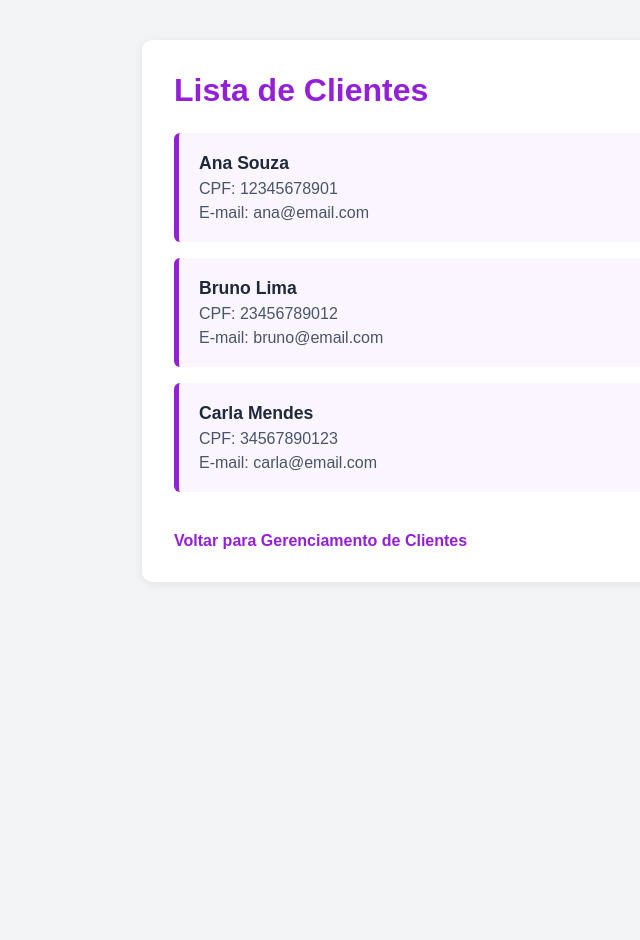
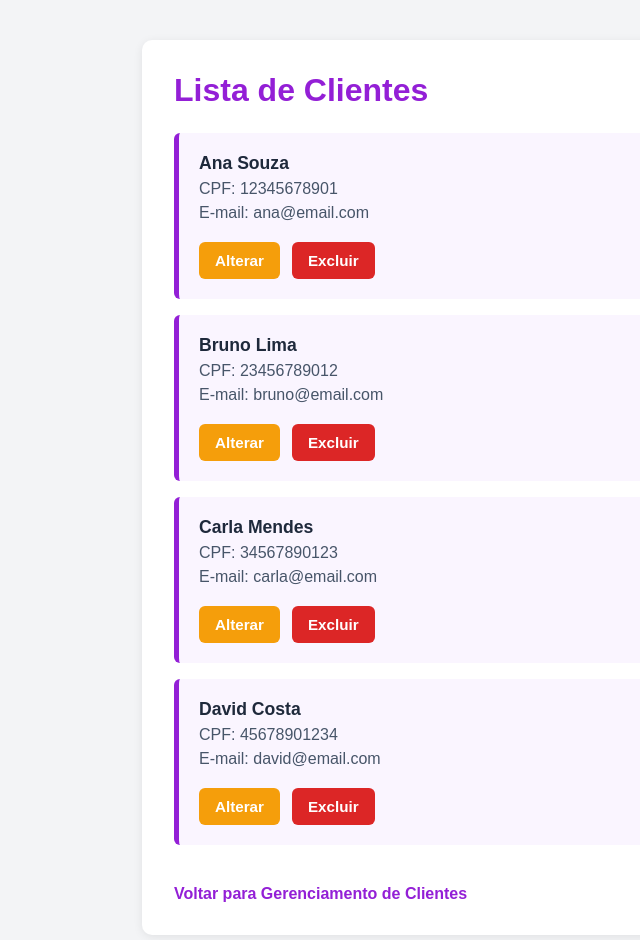
Before and after one commit to dianabriansouza/desenvolvimento-web-III-front, a React (Vite) app: page /clientes/listar in a window 1280 px wide. Shown: the top 940 px of the page, without its empty margins (48-688 px from the left). Before the commit the page ends 840 px from the top, so only its background shows below. Built offline with nearby package versions, Linux system fonts and the light colour scheme.

Commit message:
novo commit

```diff
--- a/src/App.css
+++ b/src/App.css
@@ -307,3 +307,38 @@
     grid-template-columns: 1fr;
   }
 }
+
+/* Ações da listagem de clientes */
+.acoes-cliente {
+ display: flex;
+ gap: 12px;
+ margin-top: 14px;
+}
+.botao-alterar,
+.botao-excluir {
+ padding: 10px 16px;
+ border: none;
+ border-radius: 6px;
+ color: #ffffff;
+ font-size: 0.95rem;
+ font-weight: 600;
+ text-decoration: none;
+ cursor: pointer;
+ transition:
+ background-color 0.2s,
+ transform 0.2s;
+}
+.botao-alterar {
+ background-color: #f59e0b;
+}
+.botao-alterar:hover {
+ background-color: #d97706;
+ transform: translateY(-2px);
+}
+.botao-excluir {
+ background-color: #dc2626;
+}
+.botao-excluir:hover {
+ background-color: #b91c1c;
+ transform: translateY(-2px);
+}
--- a/src/App.jsx
+++ b/src/App.jsx
@@ -1,6 +1,7 @@
 import Clientes from './pages/Clientes'
 import ListaClientes from './pages/ListaClientes'
 import CadastroCliente from './pages/CadastroCliente'
+import EditarCliente from './pages/EditarCliente'
 import clientesIniciais from './data/clientes'
 import { useState } from 'react'
 import { Routes, Route } from 'react-router'
@@ -55,6 +56,16 @@ function App() {
             listaAtual.filter((cliente) => cliente.id !== id)
         )
       }
+
+          function alterarCliente(clienteAtualizado) {
+             setClientes((listaAtual) =>
+              listaAtual.map((cliente) =>
+                cliente.id === clienteAtualizado.id
+                  ? clienteAtualizado
+                  : cliente
+              )
+            )
+}
         return (
 
     <Routes>
@@ -120,6 +131,16 @@ function App() {
         />
       }
     />
+        <Route
+        path="/clientes/editar/:id"
+        element={
+          <EditarCliente
+            clientes={clientes}
+            aoAlterar={alterarCliente}
+          />
+        }
+      />
+
   </Routes>
   )
 }
--- a/src/components/CardModulo.jsx
+++ b/src/components/CardModulo.jsx
@@ -16,7 +16,7 @@ function CardModulo({ titulo, descricao, rota }) {
             </Link>
         )
     }
-
     return conteudoCard
 }
+
 export default CardModulo
--- a/src/data/clientes.js
+++ b/src/data/clientes.js
@@ -26,6 +26,14 @@ const clientesIniciais = [
     email: 'carla@email.com',
  },
 
+  {
+    id: 4,
+    nome: 'David Costa',
+    cpf: '45678901234',
+    telefone: '11954321098',
+    email: 'david@email.com',
+ },
+
 ]
 
 export default clientesIniciais
--- a/src/pages/ListaClientes.jsx
+++ b/src/pages/ListaClientes.jsx
@@ -1,26 +1,15 @@
 import { Link } from 'react-router'
 
-function ListaClientes() {
-    const clientes = [
-        {
-            id: 1,
-            nome: 'Ana Souza',
-            cpf: '12345678901',
-            email: 'ana@email.com',
-        },
-        {
-            id: 2,
-            nome: 'Bruno Lima',
-            cpf: '23456789012',
-            email: 'bruno@email.com',
-        },
-        {
-            id: 3,
-            nome: 'Carla Mendes',
-            cpf: '34567890123',
-            email: 'carla@email.com',
-        },
-        ]
+function ListaClientes({ clientes, aoExcluir }) {
+    function confirmarExclusao(cliente) {
+        const confirmacao = window.confirm(
+            `Deseja realmente excluir o cliente ${cliente.nome}?`
+        )
+        if (confirmacao) {
+            aoExcluir(cliente.id)
+        }
+    }
+
     return (
         <main className="pagina-clientes">
             <h1>Lista de Clientes</h1>
@@ -30,9 +19,27 @@ function ListaClientes() {
                         <strong>{cliente.nome}</strong>
                         <span>CPF: {cliente.cpf}</span>
                         <span>E-mail: {cliente.email}</span>
+
+                        <div className="acoes-cliente">
+                            <Link
+                                to={`/clientes/editar/${cliente.id}`}
+                                className="botao-alterar"
+                            >
+                                Alterar
+                            </Link>
+
+                            <button
+                                type="button"
+                                className="botao-excluir"
+                                onClick={() => confirmarExclusao(cliente)}
+                            >
+                                Excluir
+                            </button>
+                        </div>
                     </li>
                 ))}
             </ul>
+
             <Link to="/clientes">Voltar para Gerenciamento de Clientes</Link>
         </main>
     )
```
Lines whose indentation alone changed are shown as unchanged.
